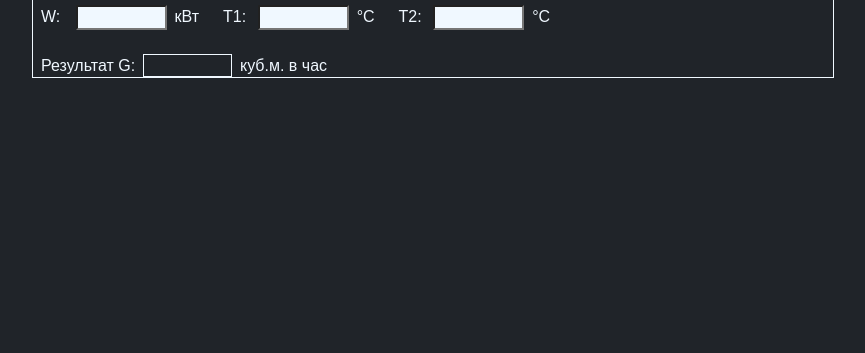
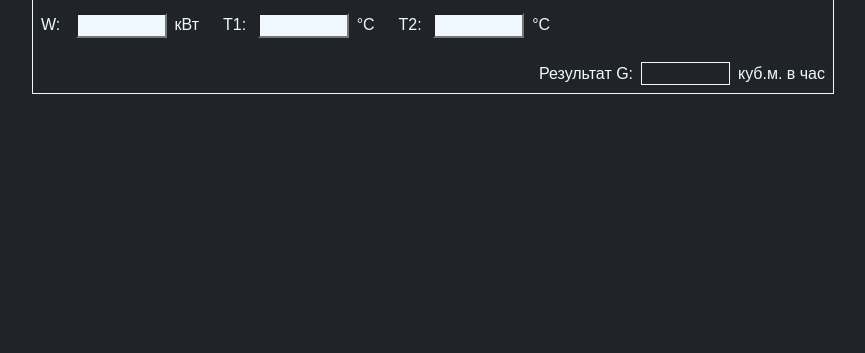
Before and after one commit to adjoo/myCalc, a plain HTML site: page docs/index.html in a window 1280 px wide. Shown: the part 447-800 px from the top of the page, without its empty margins (207-1072 px from the left). Drawn offline with Linux system fonts and the light colour scheme.

Commit message:
Update style.css

```diff
--- a/docs/style.css
+++ b/docs/style.css
@@ -49,7 +49,7 @@ input{
 }
 .calc_result_wrapper{
     display: flex;
-    margin: .5rem .5rem auto .5rem;
+    margin: .5rem .5rem .5rem auto;
     align-items: center;
     gap: .5rem
 }
```
